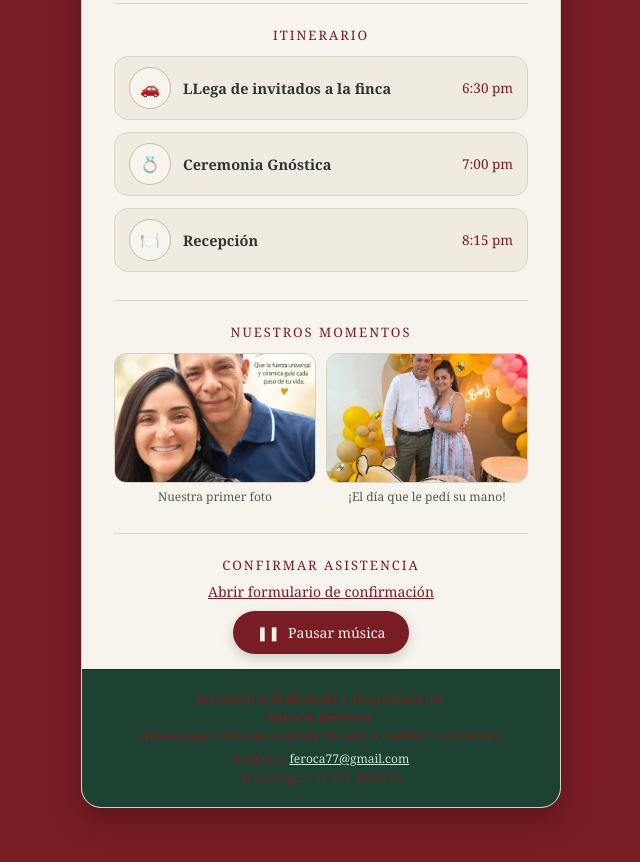
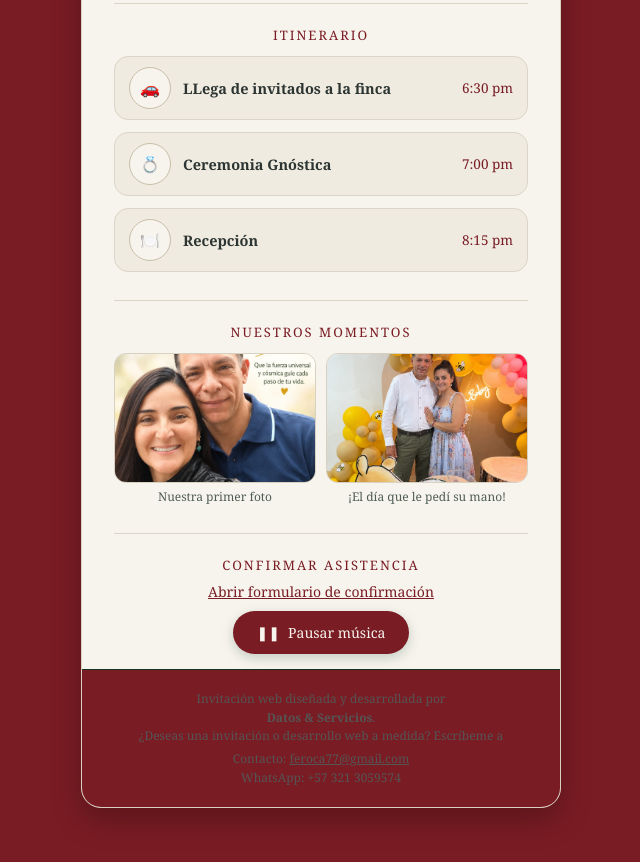
Before and after one commit to LuisDataS/Mi-Boda-G, a plain HTML site: page index.html in a window 1280 px wide. Shown: the part 1774-2636 px from the top of the page, without its empty margins (319-959 px from the left). Drawn offline with Linux system fonts and the light colour scheme.

Commit message:
Change footer background and text colors

```diff
--- a/index.html
+++ b/index.html
@@ -368,15 +368,15 @@
 
     /* Pie de página en verde más oscuro */
     .pie-creador {
-      background-color: #1e4231;
-      color: #7a1c24;
+      background-color: #7a1c24;
+      color: #555;
       padding: 20px 22px;
       font-size: 12px;
       line-height: 1.55;
       border-top: 1px solid #163225;
     }
     .pie-creador a {
-      color: #c8e6d7;
+      color: #555;
       text-decoration: underline;
     }
 
```
